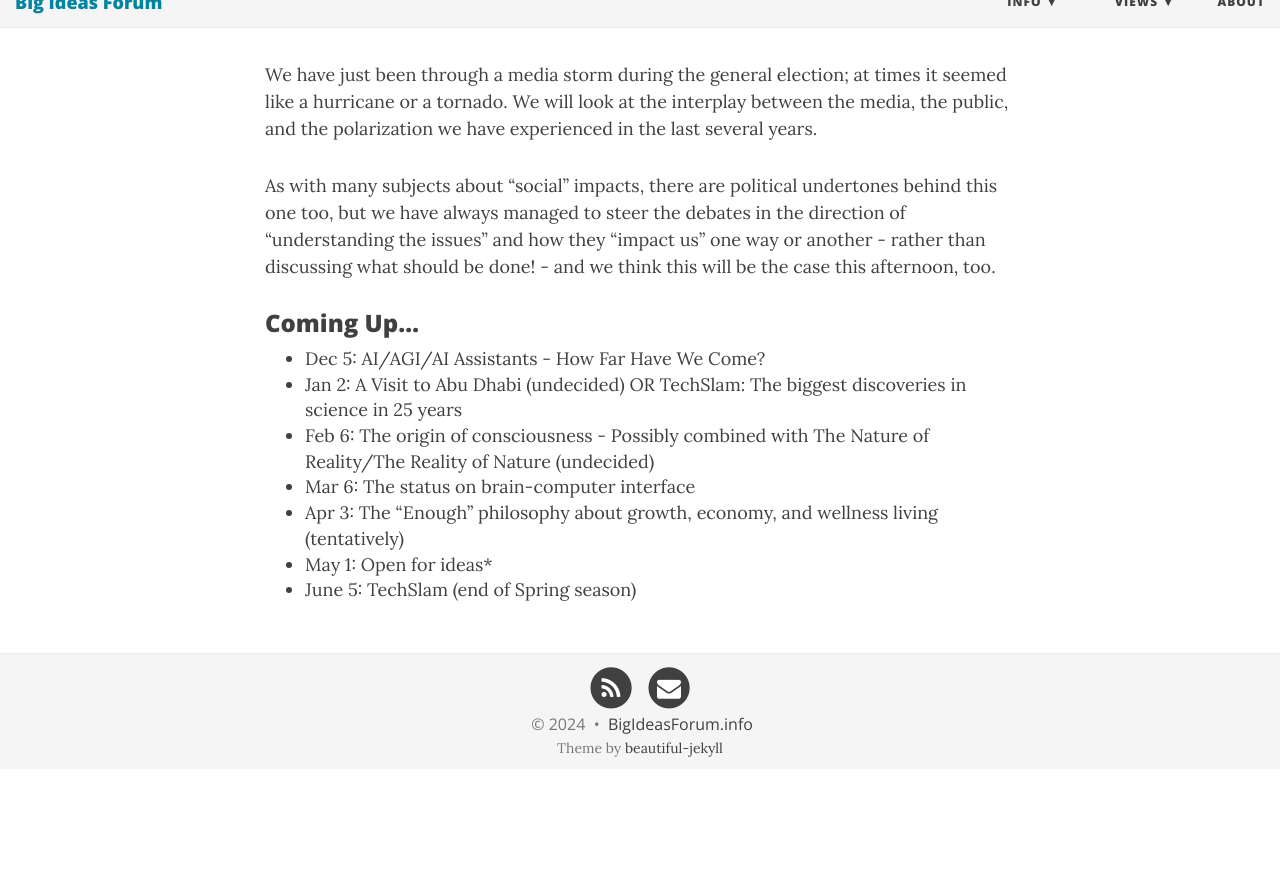
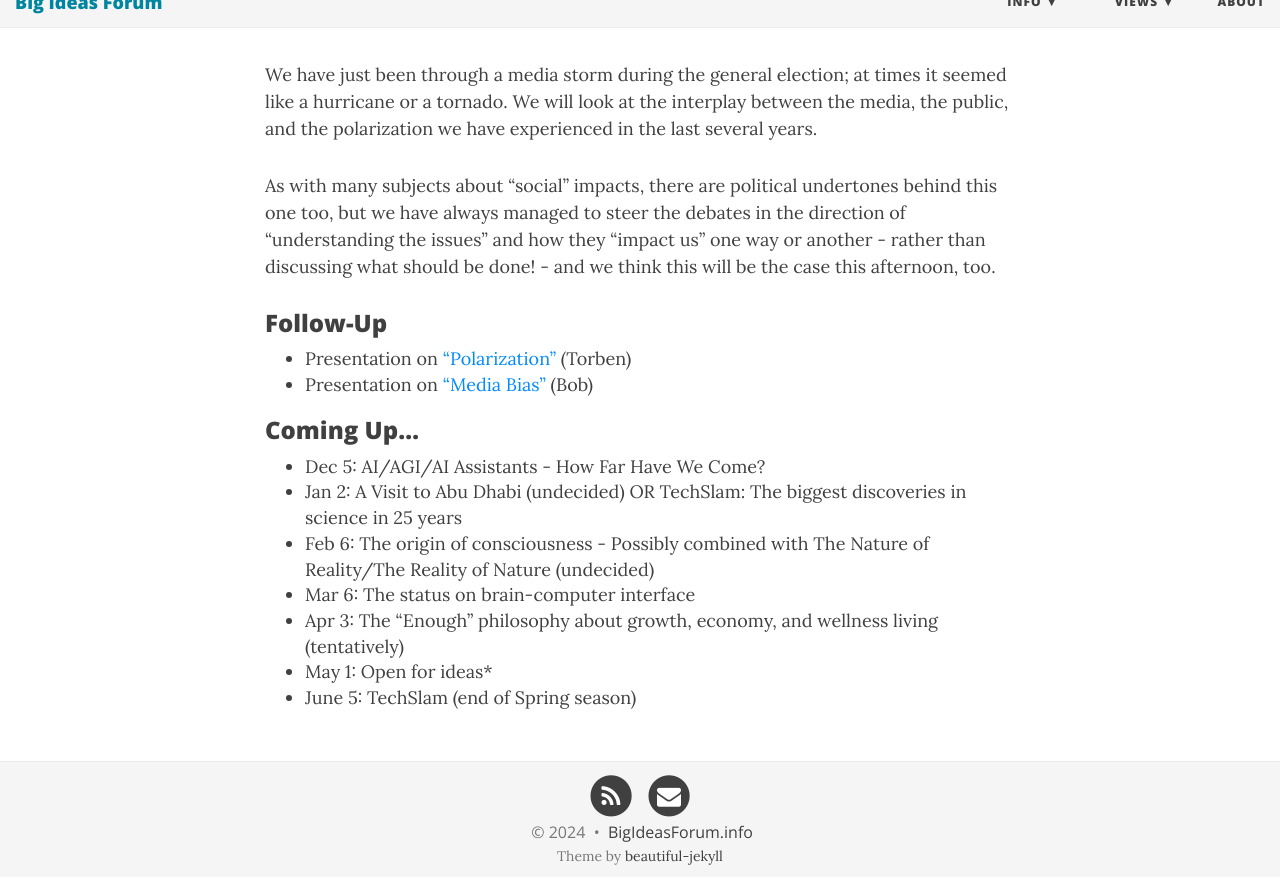
Before and after one commit to BigIdeasForum/bigideasforum.github.io, a Jekyll site: the page built from _posts/2024/2024-11-07-polarization.md, in a window 1280 px wide and 900 px high, scrolled down 566 px, cut to the strip 23-900 px from the top of the window. Built offline with Jekyll 4.4.1, drawn with Linux system fonts in a browser that asks for light colours; nearby versions of some CDN libraries; before the commit the page ends 1358 px from its top, so only the background shows below that.

Commit message:
event followup

```diff
--- a/_posts/2024/2024-11-07-polarization.md
+++ b/_posts/2024/2024-11-07-polarization.md
@@ -12,6 +12,10 @@ We have just been through a media storm during the general election; at times it
 
 As with many subjects about “social” impacts, there are political undertones behind this one too, but we have always managed to steer the debates in the direction of “understanding the issues” and how they "impact us" one way or another - rather than discussing what should be done! - and we think this will be the case this afternoon, too.
 
+### Follow-Up
+
+- Presentation on ["Polarization"](/assets/present/2024/2024-11-07/polarization.pdf) (Torben)
+- Presentation on ["Media Bias"](/assets/present/2024/2024-11-07/media-bias.pdf) (Bob)
 
 ### Coming Up...
 
```
Also changed, not shown: 2 other files.
